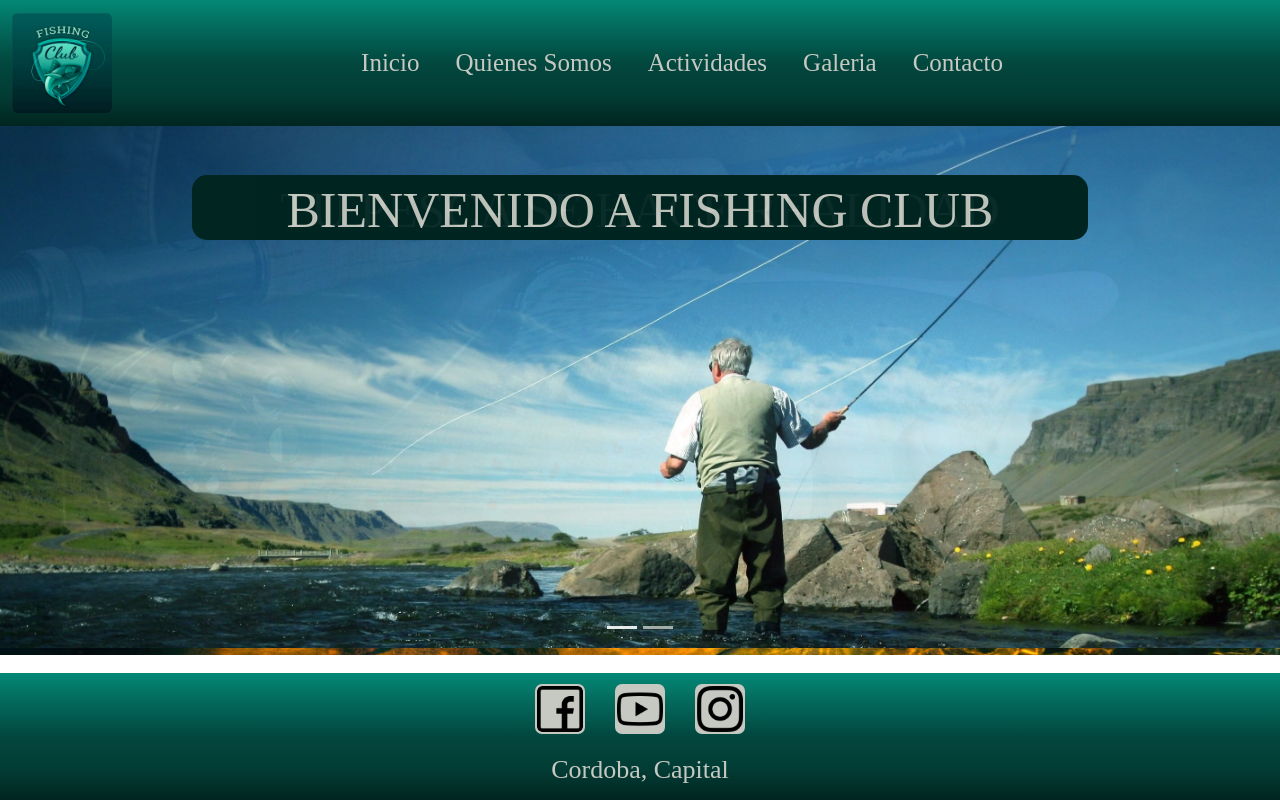
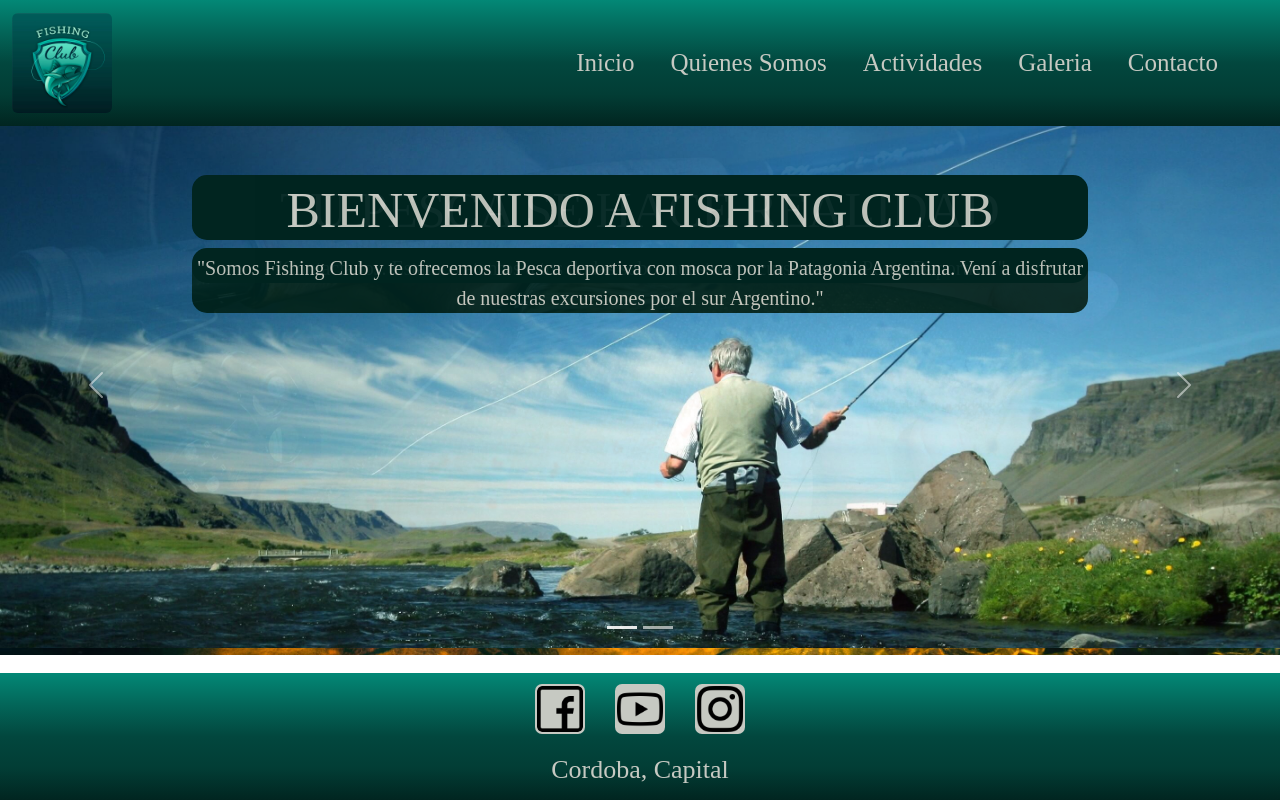
Before and after one commit to gianfrancocherubini/Entrega-Final-Coder, a website: page index.html in a window 1280 px wide. Drawn offline with nearby package versions, Linux system fonts and the light colour scheme; a web font is replaced by a local one.

Commit message:
justify content end en navbar y agrego p en index con sus modificaciones en css

```diff
--- a/index.html
+++ b/index.html
@@ -64,7 +64,7 @@
                     </button>
 
                                 <!-- ITEMS DE MENU HAMBURGUESA -->
-                    <div class="collapse navbar-collapse justify-content-center" id="navbarSupportedContent">
+                    <div class="collapse navbar-collapse justify-content-end" id="navbarSupportedContent">
                         <ul class="navbar-nav">
                             <li class="nav-item">
                                 <a class="nav-link" href="index.html">Inicio</a>
@@ -108,19 +108,30 @@
                                 <!-- IMAGENES Y SU TITULO DENTRO DEL CARRUSEL -->
 
             <div class="carousel-inner">
-                <div class="carousel-item active data-bs-interval=1000">
+                <div class="carousel-item active">
                         <img src="multimedia/galeria2.jpeg" class="d-block w-100" alt="Pescador casteando">
                     <div class="carousel-caption d-none d-md-block">
                         <h1>BIENVENIDO A FISHING CLUB</h1>
+                        <p>"Somos Fishing Club y te ofrecemos la Pesca deportiva con mosca por la Patagonia Argentina. Vení a disfrutar de nuestras excursiones por el  sur Argentino."</p>
                     </div>
                 </div>
-                <div class="carousel-item data-bs-interval=1000">
+                <div class="carousel-item">
                     <div class="carousel-caption d-none d-md-block">
                         <h2>TU PESCA SE HACE REALIDAD</h2>
+                        <p>"Contactanos. Estamos atentos a tus dudas sobre nuestras excursiones de Pesca Deportiva."</p>
                     </div>
                     <img src="multimedia/galeria..jpeg" class="d-block w-100" alt="Trucha en mano por ser liberada">
                 </div>
             </div>
+
+            <button class="carousel-control-prev" type="button" data-bs-target="#carouselExampleCaptions" data-bs-slide="prev">
+                <span class="carousel-control-prev-icon" aria-hidden="true"></span>
+                <span class="visually-hidden">Previous</span>
+              </button>
+              <button class="carousel-control-next" type="button" data-bs-target="#carouselExampleCaptions" data-bs-slide="next">
+                <span class="carousel-control-next-icon" aria-hidden="true"></span>
+                <span class="visually-hidden">Next</span>
+              </button>
 
         </div>
 
--- a/scss/base/_vars.scss
+++ b/scss/base/_vars.scss
@@ -9,5 +9,6 @@ $color-fondo-main: rgba(102, 160, 183, 0.212);
 $color-consulta: rgba(26, 75, 117, 0.603);
 $color-consulta-index: #0d1e4e;
 
+
 // FUENTE
 $fuente-body: 'Tiro Devanagari Hindi', serif;
--- a/scss/layout/_index.scss
+++ b/scss/layout/_index.scss
@@ -20,6 +20,13 @@
                     background-color: $color-fondo-titulo-carrusel;
                     border-radius: 15px;
                     padding-top: 5px;
+                }
+                p {
+                    font-size: 20px;
+                    color: $color-letras;
+                    padding-top: 5px;
+                    background-color: $color-fondo-titulo-carrusel;
+                    border-radius: 15px;
                 }
             }
         }
```
Also changed, not shown: pages/actividades.html (+1 -1 lines), pages/contacto.html (+2 -2 lines), pages/galeria.html (+1 -1 lines), pages/quienes_somos.html (+1 -1 lines), css/style.css, 1 other file.
